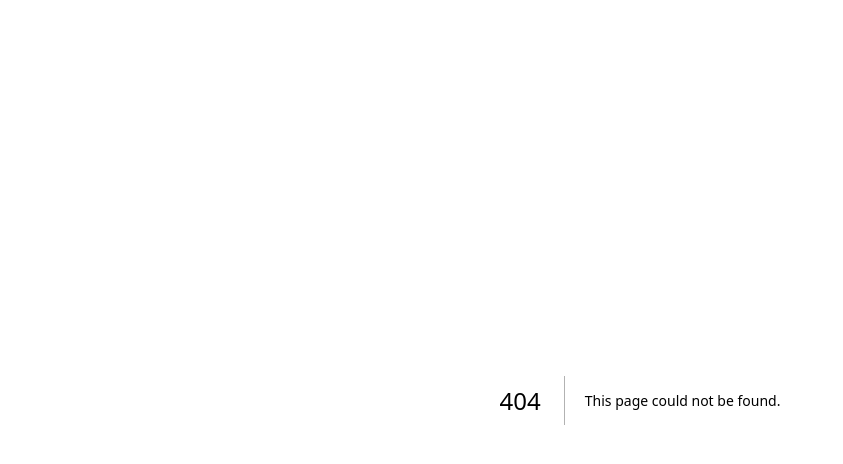
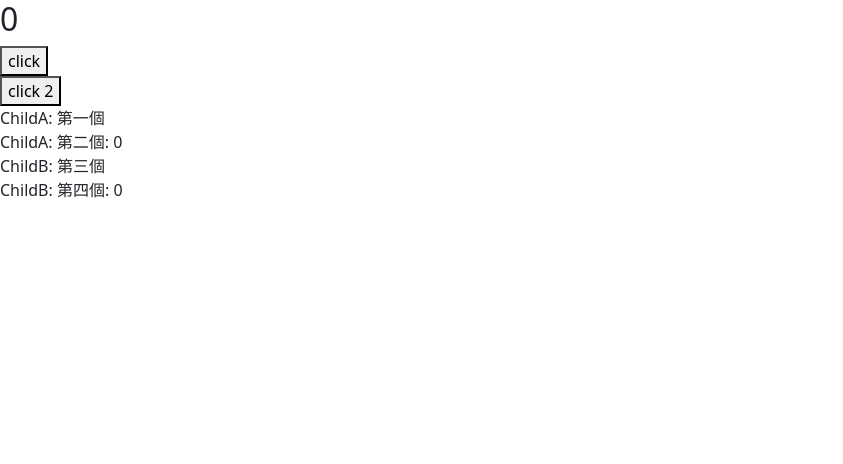
Before and after one commit to zx0938013408/TeamB_next, a Next.js app: page /render-try3 in a window 1280 px wide. Before the commit this address had no page. Shown: the top 464 px of the page, without its empty margins (0-843 px from the left). Built offline with nearby package versions, Linux system fonts and the light colour scheme.

Commit message:
useRef() 第二種用法

```diff
--- /dev/null
+++ b/app/render-try3/page.js
@@ -0,0 +1,37 @@
+"use client";
+
+import { useState, useRef } from "react";
+import ChildA from "@/components/common/child-a";
+import ChildB from "@/components/common/child-b";
+
+import React from "react";
+
+export default function RenderTry3Page() {
+  const [count, setCount] = useState(0);
+  const varRef = useRef();
+
+  return (
+    <div>
+      <h2>{count}</h2>
+      <div>
+        <button onClick={() => setCount((prev) => prev + 1)}>click</button>
+      </div>
+
+      <div>
+        <button
+          onClick={() => {
+            varRef.current ||= 0;
+            varRef.current++;
+            console.log(varRef.current);
+          }}
+        >
+          click 2
+        </button>
+      </div>
+      <ChildA name="第一個" />
+      <ChildA name={`第二個: ${count}`} />
+      <ChildB name="第三個" />
+      <ChildB name={`第四個: ${count}`} />
+    </div>
+  );
+}
```
